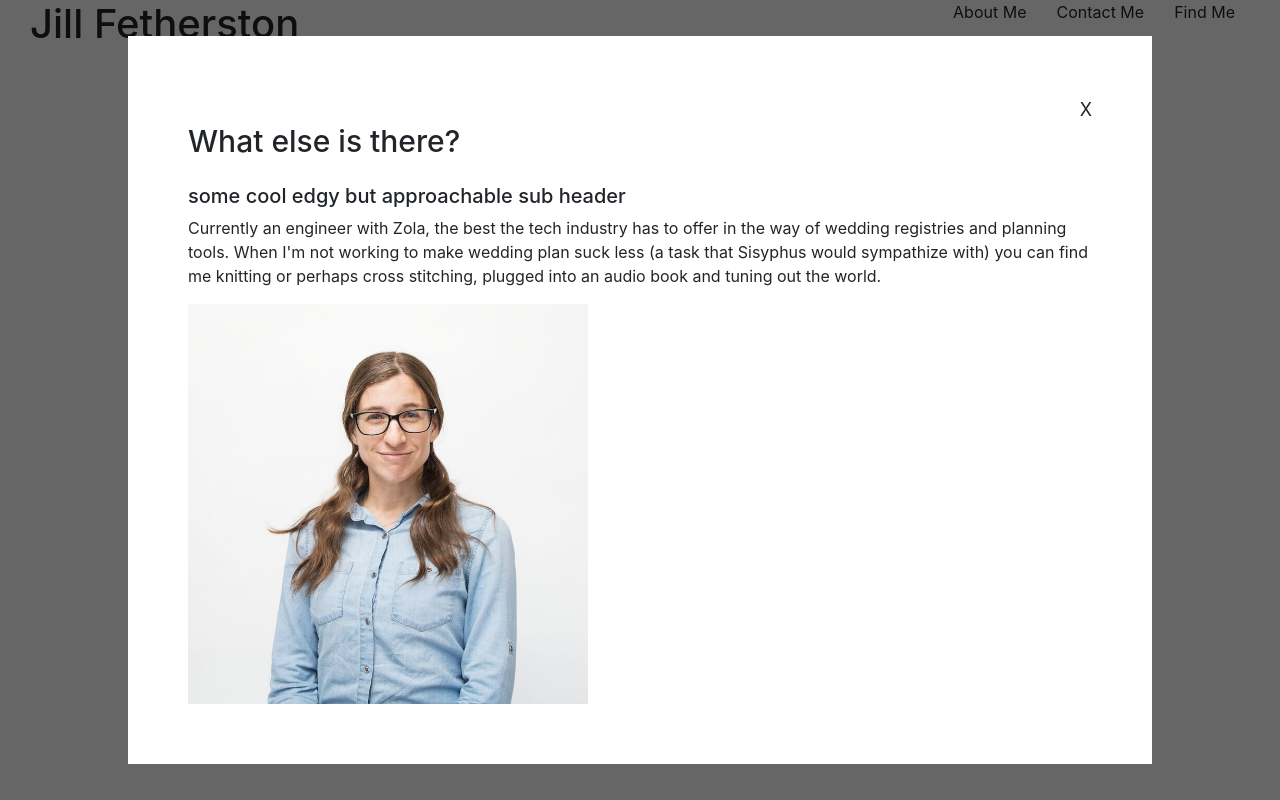
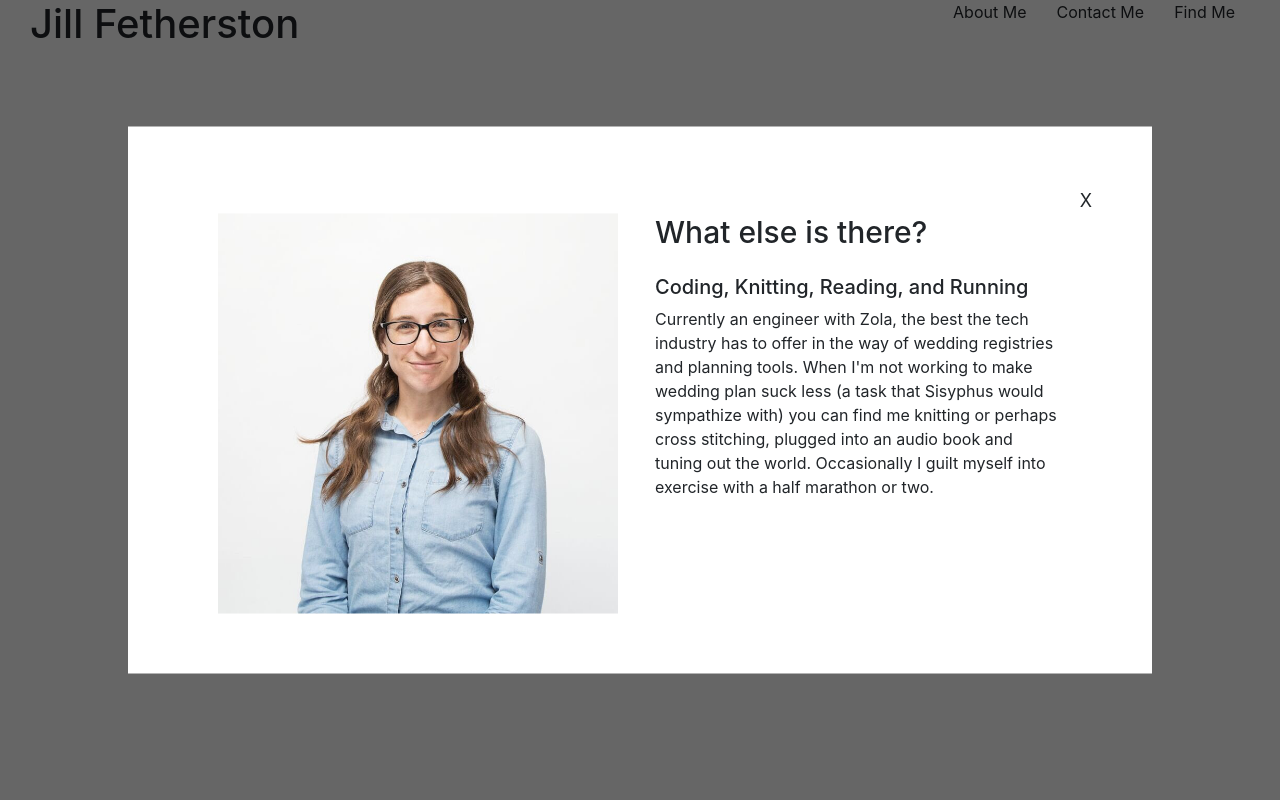
Before and after one commit to 12Noone/jfetherston-dot-com, a React app: page / in a window 1280 px wide. Both pictures are taken after a click on the item "About Me". Built offline with nearby package versions, Linux system fonts and the light colour scheme.

Commit message:
columns for modals

```diff
--- a/src/components/Viewer.js
+++ b/src/components/Viewer.js
@@ -12,15 +12,23 @@ const Viewer = ({ handleClose, show, viewerOptions }) => {
         <div className="close-viewer" onClick={handleClose}>
           X
         </div>
-        <div className="viewer-body">
-          <h1>{viewerOptions.header}</h1>
-          <h5>{viewerOptions.subHeading}</h5>
-          <p>{viewerOptions.bodyCopy}</p>
-          {viewerOptions.image ? (
-            <img src={viewerOptions.image} alt="Yours truly" />
-          ) : (
-            null
-          )}
+        <div className="viewer-body container">
+          <div className="col-sm-12">
+            <div className="row">
+              {viewerOptions.image ? (
+                <div className="image-container col-sm-6">
+                  <img src={viewerOptions.image} alt="Yours truly" />
+                </div>
+              ) : (
+                null
+              )}
+              <div className="copy-container col-sm-6">
+                <h1>{viewerOptions.header}</h1>
+                <h5>{viewerOptions.subHeading}</h5>
+                <p>{viewerOptions.bodyCopy}</p>
+              </div>
+            </div>
+          </div>
         </div>
       </section>
     </div>
--- a/src/viewerOptionsData.js
+++ b/src/viewerOptionsData.js
@@ -5,8 +5,8 @@ export const viewerOptionsData = {
   about: {
     navLink: 'about',
     header: 'What else is there?',
-    subHeading: 'some cool edgy but approachable sub header',
-    bodyCopy: 'Currently an engineer with Zola, the best the tech industry has to offer in the way of wedding registries and planning tools. When I\'m not working to make wedding plan suck less (a task that Sisyphus would sympathize with) you can find me knitting or perhaps cross stitching, plugged into an audio book and tuning out the world.',
+    subHeading: 'Coding, Knitting, Reading, and Running',
+    bodyCopy: 'Currently an engineer with Zola, the best the tech industry has to offer in the way of wedding registries and planning tools. When I\'m not working to make wedding plan suck less (a task that Sisyphus would sympathize with) you can find me knitting or perhaps cross stitching, plugged into an audio book and tuning out the world. Occasionally I guilt myself into exercise with a half marathon or two.',
     image: aboutMe,
   },
   contact: {
```
